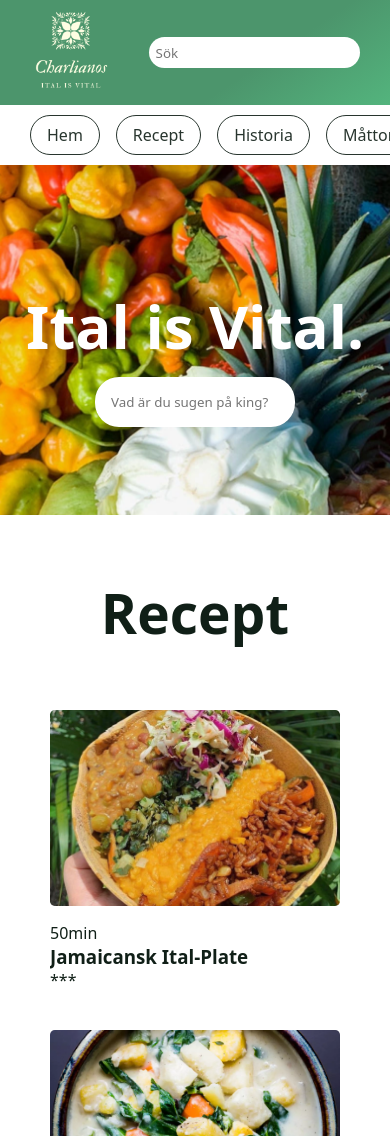
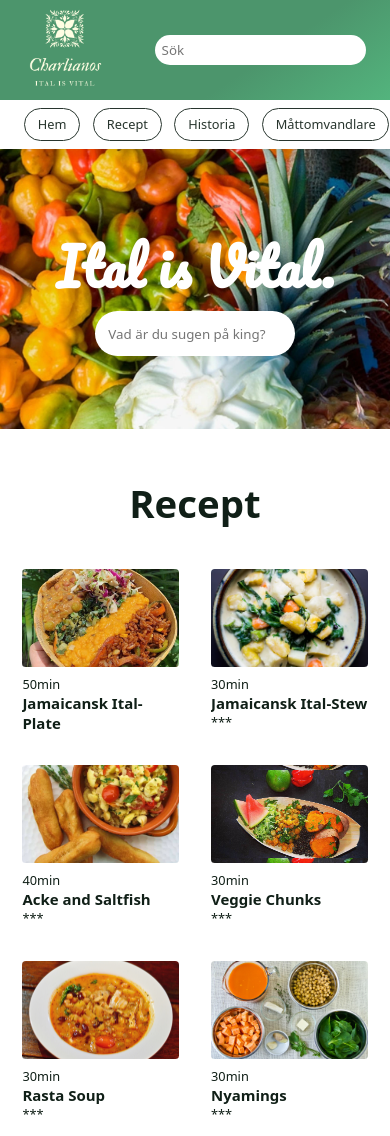
Before and after one commit to carlhammarling/italisvital, a plain HTML site: page recept.html in a window 390 px wide. Shown: the top 1136 px of the page. Drawn offline with Linux system fonts and the light colour scheme.

Commit message:
responsive

```diff
--- a/style.css
+++ b/style.css
@@ -22,13 +22,12 @@ body {
 }
 
 h1 {
-    font-size: 55px;
-    padding-bottom: 10px;
+    font-size: 3em;
 }
 
 h2 {
-    font-size: 30px;
-    padding-bottom: 10px;
+    font-size: 1.8em;
+    padding-bottom: .63em;
 }
 
 a {
@@ -41,10 +40,7 @@ a {
 } */
 
 header {
-    /* background-color: #4c956c;  */
     background: linear-gradient(146deg, rgba(76,149,108,1) 0%, rgba(76,149,108,1) 65%, rgba(83,180,125,1) 100%);
-    /* background: linear-gradient(141deg, rgba(76,149,108,1) 60%, rgba(83,180,125,1) 100%); */
-
 }
 
 nav {
@@ -58,7 +54,7 @@ nav {
 
 .topbar {
     margin:auto;
-    padding:10px 30px;
+    padding: .625em 1.875em;
     display: flex;
     align-items: center;
     justify-content: space-between;
@@ -89,9 +85,9 @@ nav div > * {
 }
 
 nav div ul li {
-    padding:0.5rem 1rem;
+    padding:0.5em 1em;
     border: 1.5px solid #101f17;
-    border-radius: 2rem;
+    border-radius: 2em;
 }
 
 
@@ -100,37 +96,40 @@ nav div ul li:hover {
     transition: 100ms;
 }
 nav div ul li:not(:first-child) {
-    margin-left: 1rem;
+    margin-left: 1em;
 }
 
 nav div ul li:last-child {
-    margin-right: 1rem;
+    margin-right: 1em;
 }
 
 main {
-    padding-bottom: 60px;
+    padding-bottom: 3.75em;
 }
 
 #ital {
     background-image: url(./resources/01-rasta-ital-cooking_4x3.webp);
     background-size: 1500px;
+    background-size: 94em;
     background-position: center;
-    height: 350px;
+    display: flex;
+    flex-direction: column;
+    justify-content: center;
+    height: 21.875em;
     color: white;
     text-align: center;
-    margin-bottom: 60px;
+    margin-bottom: 3.75em;
 }
 
 #ital h1 {
-    font-size: 80px;
-    padding-top: 120px;
-    /* font-family: 'Pacifico', cursive; */
+    font-size: 4em;
+    font-family: 'Pacifico', cursive;
 }
 
 #ital input {
-    padding: 1rem;
-    border-radius: 1.5rem;
-    width: 350px;
+    padding: 1em;
+    border-radius: 2em;
+    width: 24em;
 }
 
 .wrapper {
@@ -144,13 +143,13 @@ main {
     /* bra för att sidan inte ska åka ihop för mkt*/
     flex-wrap: wrap;
     padding:0px 30px;
+    padding:0px 1.875em;
 }
 
 
 
 section {
-    margin-bottom: 30px;
-    /* border: 1px solid red; */
+    margin-bottom: 1.875em;
 }
 
 section ul {
@@ -167,13 +166,13 @@ section ul {
 }
 
 .snap {
-    flex-basis: 300px;
+    flex-basis: 18.75em;
     flex-shrink: 1;
     flex-grow: 1;
-    height: 300px;
-    margin: 10px;
-    padding: 10px;
-    border-radius: .3rem;
+    height: 18.75em;
+    margin: .625em;
+    padding: .625em;
+    border-radius: .3em;
     flex-direction: column;
     display: flex;
     transition: 300ms;
@@ -192,11 +191,11 @@ section ul {
     height: 70%;
     background-size: 100%;
     background-position: center;
-    border-radius: .3rem;
+    border-radius: .3em;
 }
 
 .snapBottom {
-    padding-top: 1rem;
+    padding-top: 1em;
     height: 30%;
     overflow: hidden;
 }
@@ -204,7 +203,10 @@ section ul {
 
 .left {
     width: 50%;
-    min-width: 500px;
+    /* min-width: 500px; */
+    flex-basis: 500px;
+    flex-shrink: 1;
+    flex-grow: 1;
     padding-right: 15px;
 }
 
@@ -264,19 +266,20 @@ footer > * {
     display: flex;
     place-content: center;
     justify-content: space-evenly;
-    padding: 1rem;
+    padding: 1em;
 }
 
 .col {
     max-width: 500px;
-     padding: 25px;
+    max-width: 31.25em;
+     padding: 1.56em;
  }
 
 .imgIcon {
     filter: invert();
-    width: 15px;
-    height: 15px;
-    margin-right: 5px;
+    width: 1em;
+    height: 1em;
+    margin-right: .3em;
     opacity: .7;
 }
 
@@ -287,7 +290,7 @@ footer > * {
 
 footer li, footer p{
     list-style: none;
-    font-size: 1rem;
+    font-size: 1em;
     font-weight: 200;
     line-height: 140%;
     color: white;
@@ -307,7 +310,7 @@ footer li:hover{
 }
 
 .col h4 {
-    margin-bottom: .5rem;
+    margin-bottom: .5em;
     opacity: .7;
 }
 
@@ -318,10 +321,21 @@ footer li:hover{
 /* RESPONSIVE */
 
 @media (max-width: 750px) {
+
+    body {
+        font-size: 90%;
+    }
     nav > * {
         overflow: auto;
     }
 
+    .artContainer {
+        padding: 0 .5em;
+    }
+    .snap {
+        flex-basis: 220px;
+        height: 240px;
+    }
 
     footer > * {
         flex-direction: column;
@@ -331,11 +345,32 @@ footer li:hover{
         width: 200px;
     }
 
-    #ital h1{
-        font-size: 60px;
-    }
-
     .footBottom {
         align-items: center;
     }
 }
+
+@media (max-width: 500px) {
+
+    body {
+        font-size: 80%;
+    }
+
+    .snap {
+        flex-basis: 140px;
+        max-width: 200px;
+        height: 180px;
+        /* margin: 5px;
+        padding: 5px;
+         */
+    }
+
+    .snapTop {
+        height: 60%;
+    }
+
+    .snapBottom {
+        padding-top: .5rem;
+        height: 40%;
+    }
+}
```
